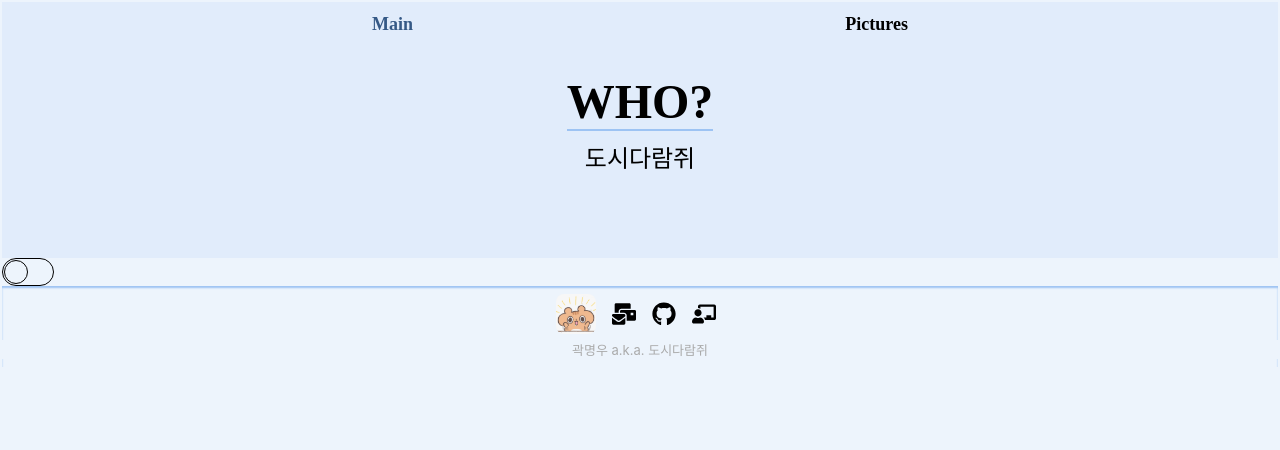
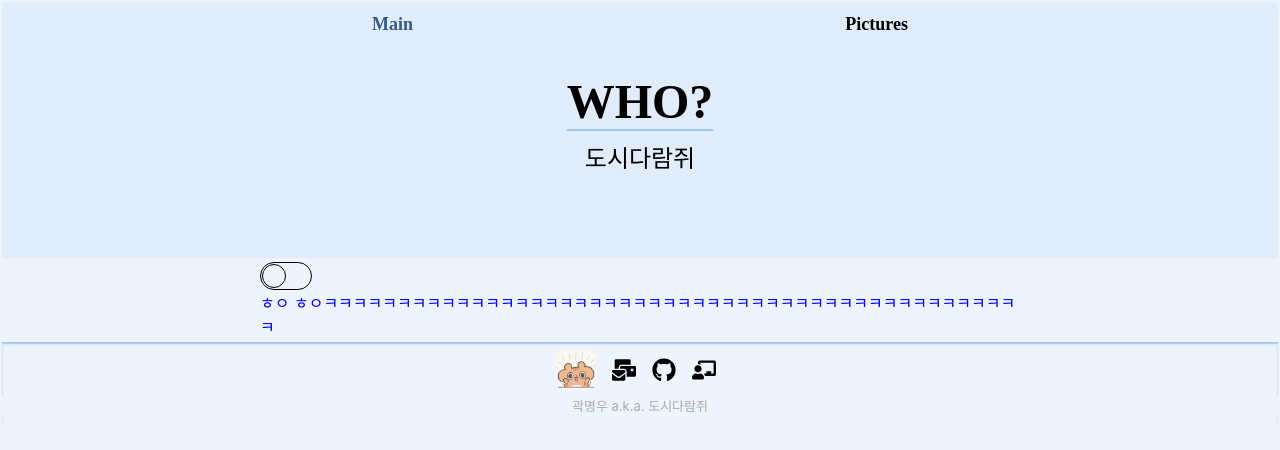
Before and after one commit to Citysquirrel/citysquirrel.github.io, a React (Create React App) app: page / in a window 1280 px wide. Shown: the top 450 px of the page. Built offline with nearby package versions, Linux system fonts and the light colour scheme; a web font is replaced by a local one.

Commit message:
Create Textblock component

```diff
--- /dev/null
+++ b/src/components/Textblock.tsx
@@ -0,0 +1,20 @@
+import styled from 'styled-components';
+
+interface Props {
+  content: string;
+  size: number;
+  color: string;
+  bg: string;
+  align: string;
+}
+
+const Container = styled.div<{ props: Props }>`
+  font-size: ${(props) => props.props.size}px;
+  color: ${(props) => props.props.color};
+  background-color: ${(props) => props.props.bg};
+  text-align: ${(props) => props.props.align}; ;
+`;
+
+export const Textblock = (props: Props) => {
+  return <Container props={props}>{props.content}</Container>;
+};
--- a/src/pages/Home.tsx
+++ b/src/pages/Home.tsx
@@ -1,5 +1,6 @@
 import styled from 'styled-components';
 import { Toggle } from '../components';
+import { Textblock } from '../components/Textblock';
 
 const Container = styled.div``;
 
@@ -32,6 +33,13 @@ const Intro = styled.div`
   }
 `;
 
+const Contents = styled.div`
+  padding: 4px;
+  max-width: 768px;
+  margin-left: auto;
+  margin-right: auto;
+`;
+
 export const Home = () => {
   return (
     <Container>
@@ -39,7 +47,19 @@ export const Home = () => {
         <h1>WHO?</h1>
         <div>도시다람쥐</div>
       </Intro>
-      <Toggle toggleOn={false} />
+
+      <Contents>
+        <Toggle toggleOn={false} />
+        <Textblock
+          content={
+            'ㅎㅇ ㅎㅇㅋㅋㅋㅋㅋㅋㅋㅋㅋㅋㅋㅋㅋㅋㅋㅋㅋㅋㅋㅋㅋㅋㅋㅋㅋㅋㅋㅋㅋㅋㅋㅋㅋㅋㅋㅋㅋㅋㅋㅋㅋㅋㅋㅋㅋㅋㅋㅋ'
+          }
+          size={16}
+          color={'blue'}
+          bg={'inherit'}
+          align={'left'}
+        />
+      </Contents>
     </Container>
   );
 };
```
Also changed, not shown: src/components/Textinline.tsx (added, +14 -0 lines).
